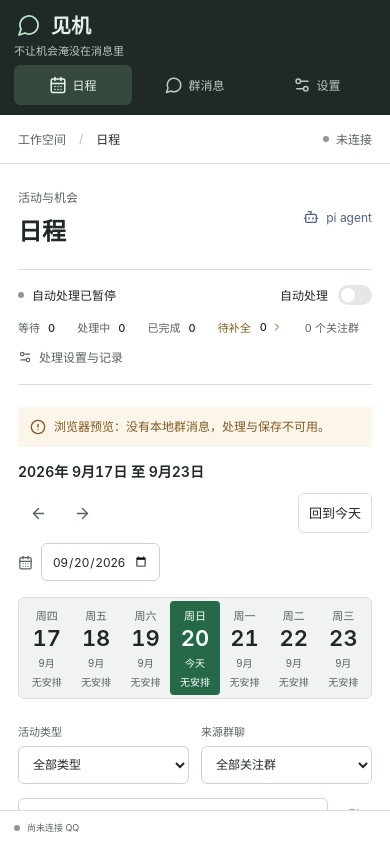
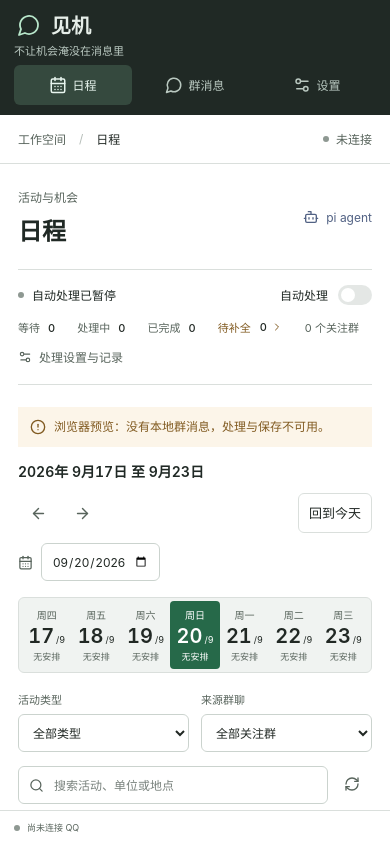
Before and after one commit to x-tok/ChanceKit, a React (Vite) app: page / in a window 390 px wide. Built offline with nearby package versions, Linux system fonts and the light colour scheme.

Commit message:
feat(schedule): compact calendar and enrich source details

```diff
--- a/src/Schedule.module.css
+++ b/src/Schedule.module.css
@@ -42,23 +42,25 @@
 .datePicker { display: flex; align-items: center; gap: 8px; color: var(--muted); font-size: 12px; }
 .page select, .datePicker input { font: inherit; color: var(--ink); border: 1px solid #cbd3ce; border-radius: 6px; background: white; padding: 8px 10px; min-height: 38px; min-width: 0; max-width: 100%; }
 .page select:focus-visible { outline: 2px solid var(--green); outline-offset: 2px; }
-.filters { display: grid; grid-template-columns: minmax(100px, 150px) minmax(130px, 220px) minmax(130px, 1fr) 40px; gap: 12px; align-items: end; margin: 24px 0; }
+.filters { display: grid; grid-template-columns: minmax(100px, 150px) minmax(130px, 220px) minmax(130px, 1fr) 40px; gap: 12px; align-items: end; margin: 18px 0; }
 .filters label { display: flex; flex-direction: column; gap: 7px; font-size: 11px; color: var(--muted); min-width: 0; }
 .filters select { width: 100%; font-size: 12px; text-overflow: ellipsis; }
 .search { display: flex; align-items: center; gap: 8px; padding: 0 10px; height: 38px; border: 1px solid #cbd3ce; border-radius: 6px; color: var(--muted); min-width: 0; }
 .search input { border: none; background: none; font-size: 12px; width: 100%; height: 34px; }
 .search:focus-within { outline: 2px solid var(--green); outline-offset: 2px; }
 .search input:focus-visible { outline: none; }
-.dateStrip { display: grid; grid-template-columns: repeat(7, minmax(0, 1fr)); border: 1px solid var(--line); border-radius: var(--radius); padding: 5px; gap: 4px; background: var(--panel); }
-.dateButton { display: flex; flex-direction: column; align-items: center; justify-content: center; gap: 3px; min-width: 0; min-height: 96px; padding: 8px 4px; color: var(--muted); background: transparent; border: none; border-radius: var(--radius); font-size: 12px; }
-.dateButton strong { font-size: 24px; line-height: 1.15; font-weight: 600; font-variant-numeric: tabular-nums; color: var(--ink); }
-.dateButton small { font-size: 11px; min-height: 16px; }
+.dateStrip { display: grid; grid-template-columns: repeat(7, minmax(0, 1fr)); border: 1px solid var(--line); border-radius: var(--radius); padding: 4px; gap: 3px; background: var(--panel); }
+.dateButton { display: grid; grid-template-columns: minmax(0, 1fr) auto; grid-template-rows: auto auto; align-items: center; gap: 3px 8px; min-width: 0; min-height: 68px; padding: 8px 10px; color: var(--muted); background: transparent; border: none; border-radius: var(--radius); font-size: 11px; text-align: left; }
+.dateName { display: flex; align-items: center; gap: 5px; min-width: 0; white-space: nowrap; }
+.dateName small { padding: 1px 4px; border-radius: 3px; background: #dcece2; color: var(--green); font-size: 9px; line-height: 1.4; }
+.dateButton strong { grid-row: 1 / 3; grid-column: 2; display: flex; align-items: baseline; font-size: 22px; line-height: 1.1; font-weight: 600; font-variant-numeric: tabular-nums; color: var(--ink); }
+.dateButton strong small { margin-left: 2px; font-size: 10px; font-weight: 400; color: currentColor; }
 .dateButton[aria-current='date']:not(.selectedDate) { color: var(--green); }
 .dateButton[aria-current='date']:not(.selectedDate) strong { color: var(--green); text-decoration: underline; text-underline-offset: 5px; text-decoration-thickness: 2px; }
 .selectedDate, .selectedDate strong { background: var(--green); color: white; }
-.dateButton .dateCount { font-size: 11px; font-variant-numeric: tabular-nums; }
+.dateButton .dateCount { grid-column: 1; font-size: 10px; font-variant-numeric: tabular-nums; white-space: nowrap; }
 @media (hover: hover) { .dateButton:not(.selectedDate):hover { background: var(--green-light); } .tableTitle:hover { color: var(--green); text-decoration: underline; text-underline-offset: 4px; } }
-.dailySection { margin-top: 26px; }
+.dailySection { margin-top: 20px; }
 .dailyHeading { display: flex; align-items: flex-end; justify-content: space-between; gap: 12px; flex-wrap: wrap; margin-bottom: 18px; }
 .dailyHeading h2 { font-size: 21px; font-weight: 600; line-height: 1.6; }
 .dailyHeading h2 span { margin-left: 12px; color: var(--muted); font-size: 12px; font-weight: 400; white-space: nowrap; }
@@ -119,11 +121,14 @@
 .undated h2 { color: var(--ink); font-size: 14px; font-weight: 600; }
 .undated > div { display: grid; grid-template-columns: repeat(auto-fill, minmax(190px, 1fr)); gap: 12px; }
 .dialog { width: min(500px, calc(100% - 32px)); max-height: calc(100dvh - 48px); overflow: auto; padding: 24px; border: 1px solid var(--line); border-radius: 8px; color: var(--ink); box-shadow: 0 18px 60px #13251b26; }
-.dialog::backdrop { background: #15271e70; }
+.dialog[open] { animation: dialogEnter 180ms cubic-bezier(.2,.75,.25,1); }
+.dialog::backdrop { background: #15271e70; animation: backdropEnter 180ms ease-out; }
+@keyframes dialogEnter { from { opacity: 0; transform: translateY(8px) scale(.985); } to { opacity: 1; transform: translateY(0) scale(1); } }
+@keyframes backdropEnter { from { opacity: 0; } to { opacity: 1; } }
 .dialog h2 { font-size: 19px; font-weight: 600; line-height: 1.6; overflow-wrap: anywhere; margin-bottom: 12px; }
 .dialog > p { font-size: 13px; line-height: 1.8; margin-top: 12px; }
 .dialogActions { display: flex; justify-content: flex-end; gap: 10px; margin-top: 24px; }
-.detail { width: min(600px, calc(100% - 32px)); }
+.detail { width: min(680px, calc(100% - 32px)); }
 .detailHeading { display: flex; align-items: center; justify-content: space-between; gap: 10px; margin-bottom: 10px; }
 .detail h2 { margin-top: 10px; }
 .facts { margin: 20px 0; border-top: 1px solid var(--line); }
@@ -181,6 +186,12 @@
 .sources .imageSources { border: none; padding: 0; margin: 0; width: 100%; }
 .imageSources summary { font-size: 12px; }
 .imageSources > div { max-height: 240px; overflow-y: auto; padding: 10px 0; width: 100%; }
+.imageGrid { display: grid; grid-template-columns: repeat(auto-fill, minmax(132px, 1fr)); gap: 10px; width: 100%; }
+.imagePreview { display: flex; flex-direction: column; min-width: 0; padding: 0; overflow: hidden; border: 1px solid var(--line); border-radius: 6px; background: #f4f7f5; color: var(--ink); text-align: left; }
+.imagePreview img { width: 100%; aspect-ratio: 4 / 3; object-fit: cover; background: #edf1ee; }
+.imagePreview span { display: flex; align-items: center; gap: 6px; padding: 8px 9px; font-size: 11px; }
+.imagePreview:hover { border-color: #aac6b5; background: #edf5ef; }
+@media (prefers-reduced-motion: reduce) { .dialog[open], .dialog::backdrop { animation: none; } }
 @media (max-width: 1100px) {
   .scroll { padding: 24px; }
   .activity > strong { font-size: 13px; }
@@ -196,9 +207,12 @@
   .weekNavigation > button:last-child { padding: 7px 10px; width: auto; margin-left: auto; }
   .calendarToolbar { gap: 10px; }
   .dateStrip { gap: 0; padding: 3px; }
-  .dateButton { min-height: 88px; padding: 6px 0; font-size: 11px; gap: 3px; border-radius: 4px; }
-  .dateButton strong { font-size: 22px; }
-  .dateButton small, .dateButton .dateCount { font-size: 10px; }
+  .dateButton { display: flex; flex-direction: column; align-items: center; justify-content: center; min-height: 64px; padding: 6px 2px; font-size: 10px; gap: 3px; border-radius: 4px; text-align: center; }
+  .dateName { gap: 3px; }
+  .dateName small { display: none; }
+  .dateButton strong { display: flex; grid-row: auto; grid-column: auto; font-size: 20px; }
+  .dateButton strong small { font-size: 9px; }
+  .dateButton .dateCount { grid-column: auto; font-size: 9px; }
   .dailyHeading h2 { font-size: 19px; }
   .dailyHeading { gap: 8px; }
   .groupCount { margin-left: 0; }
--- a/src/SchedulePage.tsx
+++ b/src/SchedulePage.tsx
@@ -109,7 +109,7 @@ export function Schedule({ state, onModels, onGroup }: { state: AppState; onMode
       <header className={s.heading}><div><span>活动与机会</span><h1>日程</h1></div><span className={s.agent}><Bot size={16} />pi agent</span></header>
       <section className={s.processing} aria-label="消息处理">
         <div className={s.processingMain}>
-          <div className={s.processingState}><span className={`${common.statusDot} ${status.enabled && !status.blockedReason ? common.liveDot : ''}`} /><strong>{status.blockedReason && status.enabled ? '等待模型配置' : status.enabled ? status.running ? '正在提取活动' : '自动处理已开启' : '自动处理已暂停'}</strong></div>
+          <div className={s.processingState}><span className={`${common.statusDot} ${status.enabled && !status.blockedReason ? common.liveDot : ''}`} /><strong>{status.blockedReason && status.enabled ? '等待模型配置' : status.enabled ? status.running ? '正在整理当日消息' : '自动处理已开启' : '自动处理已暂停'}</strong></div>
           <label className={s.switchLabel}>自动处理<input aria-label="自动处理" type="checkbox" role="switch" checked={status.enabled} disabled={!isDesktop || busy || !accountId || (!groups.length && !status.enabled)}
             onChange={event => { if (event.target.checked) consent.current?.showModal(); else void configure(false); }} /></label>
         </div>
@@ -120,7 +120,7 @@ export function Schedule({ state, onModels, onGroup }: { state: AppState; onMode
         </div>
         <details className={s.queueDetails}>
           <summary><Settings2 size={14} />处理设置与记录</summary>
-          <div className={s.queueControls}><label>并发消息数<select aria-label="并发消息数" value={status.concurrency} disabled={!isDesktop || busy || !accountId} onChange={event => void configure(status.enabled, Number(event.target.value))}>{[1, 2, 3, 4, 5, 6].map(value => <option key={value} value={value}>{value}</option>)}</select></label>
+          <div className={s.queueControls}><label>并发处理天数<select aria-label="并发处理天数" value={status.concurrency} disabled={!isDesktop || busy || !accountId} onChange={event => void configure(status.enabled, Number(event.target.value))}>{[1, 2, 3, 4, 5, 6].map(value => <option key={value} value={value}>{value}</option>)}</select></label>
             <button className={common.textButton} disabled={!isDesktop || busy || !status.partial && !status.failed} onClick={() => void action(async () => setStatus(await bridge.retryProcessing()))}><RefreshCw size={14} />重试未完成</button>
             <button className={common.textButton} onClick={onModels}><Bot size={14} />模型配置</button>
           </div>
@@ -148,9 +148,9 @@ export function Schedule({ state, onModels, onGroup }: { state: AppState; onMode
             aria-label={`${day} ${weekday(day)}${day === today ? ' 今天' : ''}`} aria-pressed={day === selectedDate}
             aria-current={day === today ? 'date' : undefined} aria-controls="daily-activities"
             onClick={() => setSelectedDate(day)}>
-            <span>{weekday(day)}</span><strong>{Number(day.slice(8))}</strong>
-            <small>{day === today ? '今天' : `${Number(day.slice(5, 7))}月`}</small>
-            <span className={s.dateCount}>{loading ? '·' : count ? `${count}场` : '无安排'}</span>
+            <span className={s.dateName}>{weekday(day)}{day === today && <small>今天</small>}</span>
+            <strong>{Number(day.slice(8))}<small>/{Number(day.slice(5, 7))}</small></strong>
+            <span className={s.dateCount}>{loading ? '·' : count ? `${count} 场` : '无安排'}</span>
           </button>;
         })}
       </div>
@@ -209,7 +209,8 @@ export function Schedule({ state, onModels, onGroup }: { state: AppState; onMode
       <p>处理结果保存在本机。暂停会取消正在处理的请求；已发出的请求仍可能计费。</p>
       <div className={s.dialogActions}><button className={common.secondaryButton} onClick={() => consent.current?.close()}>取消</button><button className={common.primaryButton} onClick={() => { consent.current?.close(); void configure(true); }}><Check size={16} />开启处理</button></div>
     </dialog>
-    <dialog ref={detail} className={`${s.dialog} ${s.detail}`} onClose={() => { detailNumber.current++; setDetailId(''); }}>
+    <dialog ref={detail} className={`${s.dialog} ${s.detail}`} onClick={event => { if (event.target === detail.current) detail.current?.close(); }}
+      onClose={() => { detailNumber.current++; setDetailId(''); }}>
       <div className={s.detailHeading}><span className={s.muted}>活动详情</span><button className={common.iconButton} title="关闭活动详情" aria-label="关闭活动详情" onClick={() => detail.current?.close()}><X size={19} /></button></div>
       {detailBusy ? <p className={s.empty}><LoaderCircle size={22} className={common.spin} />正在读取</p> : selected ? <>
         <span className={s.kind} data-kind={selected.activity.type}>{selected.activity.type}</span><h2>{selected.activity.title}</h2>
@@ -227,7 +228,7 @@ export function Schedule({ state, onModels, onGroup }: { state: AppState; onMode
         </dl>
         {selected.activity.description && <p className={s.description}>{selected.activity.description}</p>}
         {selected.activity.registrationUrl && <button className={common.secondaryButton} onClick={() => openLink(selected.activity.registrationUrl!)}><ExternalLink size={15} />报名入口</button>}
-        <section className={s.sources}><h3>消息来源 · {selected.sources.length}</h3>{selected.sources.map(source => <details key={source.messageKey} open={selected.sources.length === 1}>
+        <section className={s.sources}><h3>完整原始信息 · {selected.sources.length} 条</h3>{selected.sources.map(source => <details key={source.messageKey} open={selected.sources.length === 1}>
           <summary><MessageCircle size={14} />{source.groupName}</summary>
           <span className={s.sourceMeta}>{source.senderName} · {new Date(source.messageTime * 1000).toLocaleString('zh-CN', { timeZone: 'Asia/Shanghai', hour12: false })}</span>
           <blockquote>{source.evidence}</blockquote><pre>{source.text}</pre>
@@ -238,7 +239,7 @@ export function Schedule({ state, onModels, onGroup }: { state: AppState; onMode
           </details>)}
           {(source.reviewReasons ?? source.warnings).map(reason => <p className={s.sourceWarning} key={reason}><AlertCircle size={13} />{reason}</p>)}
           {source.reviewReasons !== undefined && source.warnings.length > 0 && <details className={s.readingNotes}>
-            <summary>材料读取记录 · {source.warnings.length}</summary>
+            <summary>来源阅读说明 · {source.warnings.length}</summary>
             <ul>{source.warnings.map(warning => <li key={warning}>{warning}</li>)}</ul>
           </details>}
           <SourceMaterials materials={source.materials} onOpen={openLink}
```
Also changed, not shown: src/SourceMaterials.tsx (+4 -3 lines), 2 other files (tests, documents, lock files or other folders).
